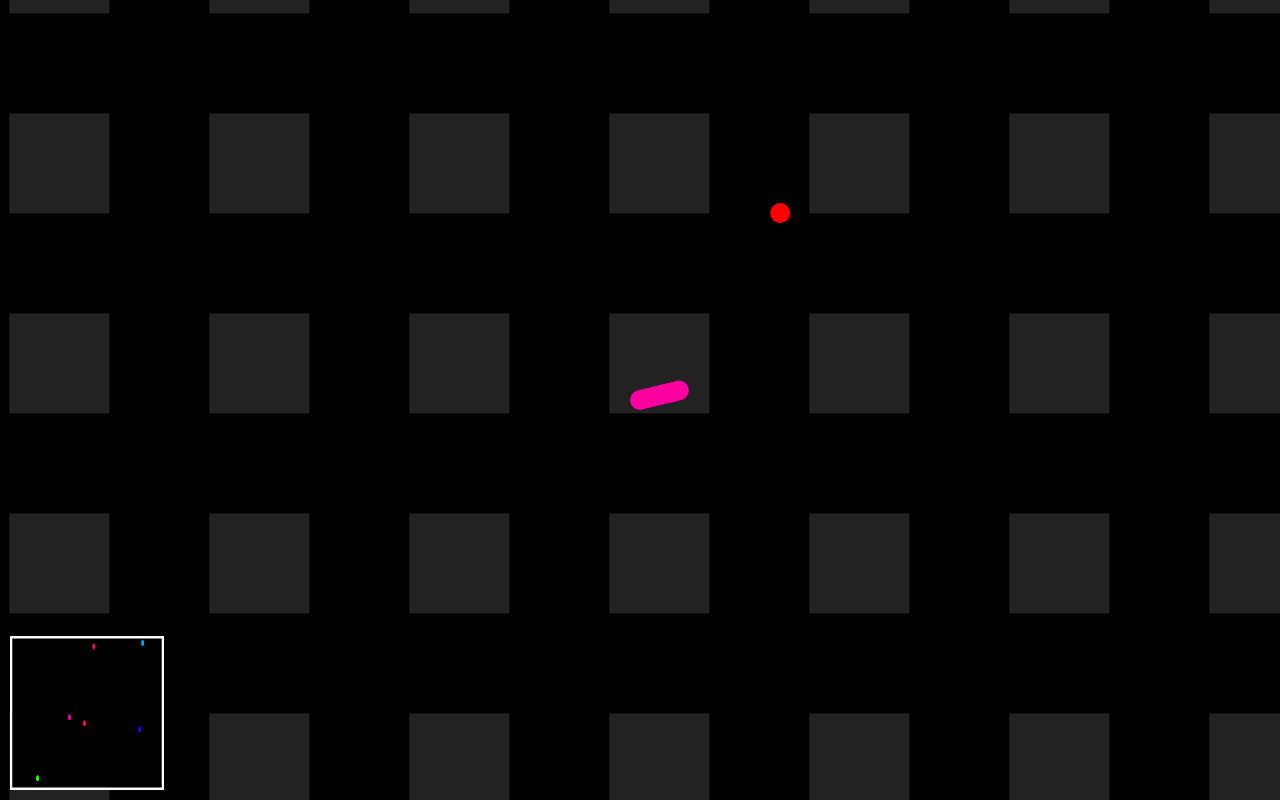
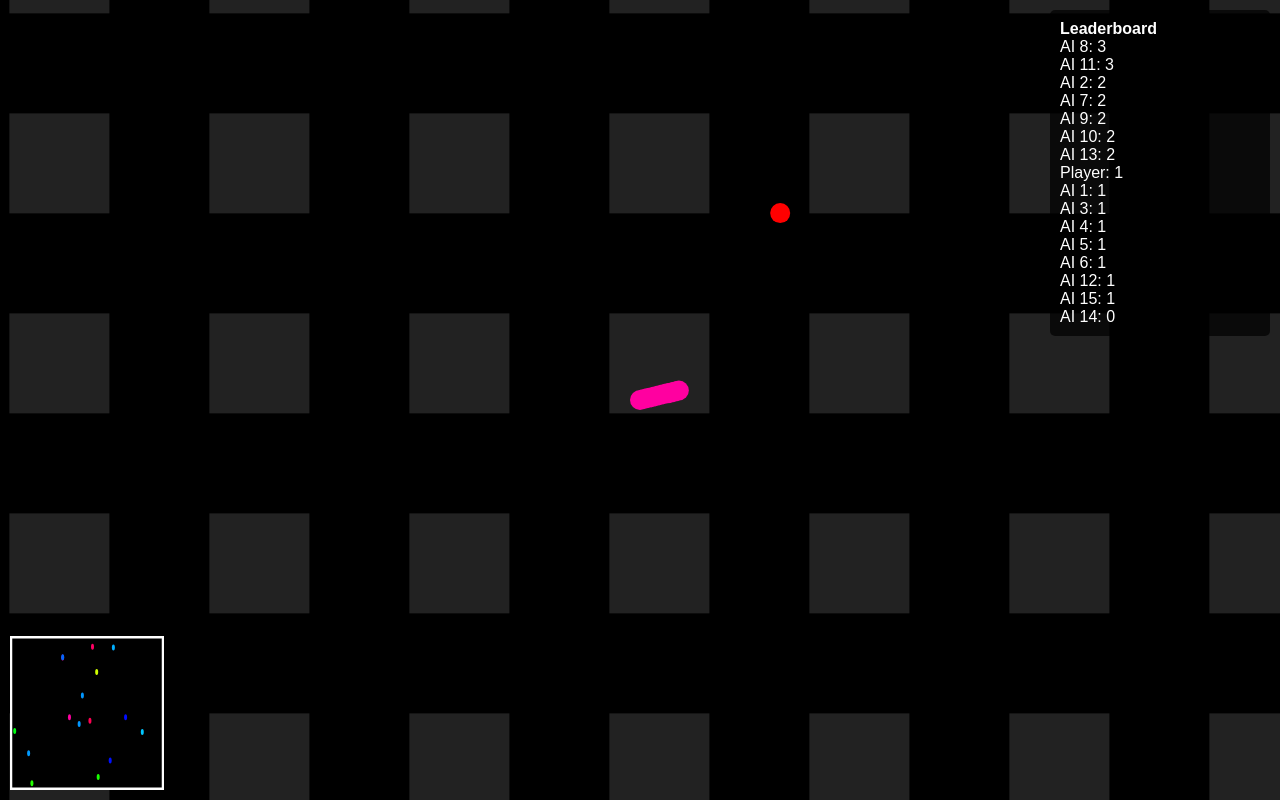
Before and after one commit to TheGorillaModder/Ambysoft, a plain HTML site: page Games/Slither.io.html in a window 1280 px wide. Drawn offline with Linux system fonts and the light colour scheme.

Commit message:
Update Slither.io.html

```diff
--- a/Games/Slither.io.html
+++ b/Games/Slither.io.html
@@ -16,37 +16,56 @@
             background: rgba(255, 255, 255, 0.2);
             border: 2px solid white;
         }
+        #leaderboard {
+            position: absolute;
+            top: 10px;
+            right: 10px;
+            width: 200px;
+            background: rgba(0, 0, 0, 0.7);
+            color: white;
+            font-family: Arial, sans-serif;
+            padding: 10px;
+            border-radius: 5px;
+        }
     </style>
 </head>
 <body>
     <canvas id="gameCanvas"></canvas>
     <canvas id="minimap"></canvas>
+    <div id="leaderboard">Leaderboard</div>
+
     <script>
         const canvas = document.getElementById("gameCanvas");
         const ctx = canvas.getContext("2d");
         const minimap = document.getElementById("minimap");
         const minimapCtx = minimap.getContext("2d");
+        const leaderboardDiv = document.getElementById("leaderboard");
+
         canvas.width = window.innerWidth;
         canvas.height = window.innerHeight;
 
         const worldSize = 5000;
+        let zoom = 2;
 
         function randomColor() {
             return `hsl(${Math.random() * 360}, 100%, 50%)`;
         }
 
-        function createPlayer(x, y) {
+        function createPlayer(name, x, y) {
             return {
+                name,
                 snake: Array.from({ length: 10 }, (_, i) => ({ x: x - i * 10, y })),
                 angle: Math.random() * Math.PI * 2,
                 speed: 2,
-                color: randomColor()
+                color: randomColor(),
+                foodEaten: 0
             };
         }
 
-        let players = [createPlayer(worldSize / 2, worldSize / 2)];
-        let aiPlayers = Array.from({ length: 5 }, () => createPlayer(Math.random() * worldSize, Math.random() * worldSize));
+        let players = [createPlayer("Player", worldSize / 2, worldSize / 2)];
+        let aiPlayers = Array.from({ length: 15 }, (_, i) => createPlayer("AI " + (i + 1), Math.random() * worldSize, Math.random() * worldSize));
         let food = [];
+
         function spawnFood() {
             while (food.length < 100) {
                 food.push({ x: Math.random() * worldSize, y: Math.random() * worldSize });
@@ -65,11 +84,14 @@
                 x: player.snake[0].x + Math.cos(player.angle) * player.speed,
                 y: player.snake[0].y + Math.sin(player.angle) * player.speed
             };
+
             if (head.x < 0 || head.x > worldSize || head.y < 0 || head.y > worldSize) return;
             player.snake.unshift(head);
+
             for (let i = 0; i < food.length; i++) {
                 if (Math.hypot(head.x - food[i].x, head.y - food[i].y) < 10) {
                     food.splice(i, 1);
+                    player.foodEaten++;
                     spawnFood();
                     return;
                 }
@@ -79,15 +101,17 @@
 
         function updateAI() {
             aiPlayers.forEach(ai => {
-                // Find the closest food
-                let closestFood = food.reduce((closest, current) => {
-                    let distanceToCurrent = Math.hypot(ai.snake[0].x - current.x, ai.snake[0].y - current.y);
-                    let distanceToClosest = Math.hypot(ai.snake[0].x - closest.x, ai.snake[0].y - closest.y);
-                    return distanceToCurrent < distanceToClosest ? current : closest;
-                });
+                let closestFood = food.reduce((closest, f) => {
+                    let d1 = Math.hypot(ai.snake[0].x - closest.x, ai.snake[0].y - closest.y);
+                    let d2 = Math.hypot(ai.snake[0].x - f.x, ai.snake[0].y - f.y);
+                    return d2 < d1 ? f : closest;
+                }, food[0]);
 
-                // Point towards the food
-                ai.angle = Math.atan2(closestFood.y - ai.snake[0].y, closestFood.x - ai.snake[0].x);
+                if (closestFood) {
+                    let angleToFood = Math.atan2(closestFood.y - ai.snake[0].y, closestFood.x - ai.snake[0].x);
+                    ai.angle += (angleToFood - ai.angle) * 0.1;
+                }
+
                 updatePlayer(ai);
             });
         }
@@ -95,10 +119,10 @@
         function draw() {
             ctx.clearRect(0, 0, canvas.width, canvas.height);
             ctx.save();
-            let offsetX = canvas.width / 2 - players[0].snake[0].x * 2;
-            let offsetY = canvas.height / 2 - players[0].snake[0].y * 2;
+            let offsetX = canvas.width / 2 - players[0].snake[0].x * zoom;
+            let offsetY = canvas.height / 2 - players[0].snake[0].y * zoom;
             ctx.translate(offsetX, offsetY);
-            ctx.scale(2, 2);
+            ctx.scale(zoom, zoom);
 
             ctx.fillStyle = "#222";
             for (let x = 0; x < worldSize; x += 100) {
@@ -106,15 +130,18 @@
                     ctx.fillRect(x, y, 50, 50);
                 }
             }
+
             ctx.strokeStyle = "white";
-            ctx.lineWidth = 5 / 2;
+            ctx.lineWidth = 5 / zoom;
             ctx.strokeRect(0, 0, worldSize, worldSize);
+
             ctx.fillStyle = "red";
             food.forEach(f => {
                 ctx.beginPath();
                 ctx.arc(f.x, f.y, 5, 0, Math.PI * 2);
                 ctx.fill();
             });
+
             [...players, ...aiPlayers].forEach(player => {
                 ctx.fillStyle = player.color;
                 player.snake.forEach(segment => {
@@ -123,8 +150,10 @@
                     ctx.fill();
                 });
             });
+
             ctx.restore();
             drawMinimap();
+            updateLeaderboard();
         }
 
         function drawMinimap() {
@@ -133,6 +162,7 @@
             minimapCtx.fillRect(0, 0, minimap.width, minimap.height);
             minimapCtx.strokeStyle = "white";
             minimapCtx.strokeRect(0, 0, minimap.width, minimap.height);
+
             [...players, ...aiPlayers].forEach(player => {
                 minimapCtx.fillStyle = player.color;
                 let x = (player.snake[0].x / worldSize) * minimap.width;
@@ -141,6 +171,13 @@
                 minimapCtx.arc(x, y, 3, 0, Math.PI * 2);
                 minimapCtx.fill();
             });
+        }
+
+        function updateLeaderboard() {
+            let allPlayers = [...players, ...aiPlayers];
+            allPlayers.sort((a, b) => b.foodEaten - a.foodEaten);
+            leaderboardDiv.innerHTML = "<strong>Leaderboard</strong><br>" +
+                allPlayers.map(p => `${p.name}: ${p.foodEaten}`).join("<br>");
         }
 
         function gameLoop() {
```
